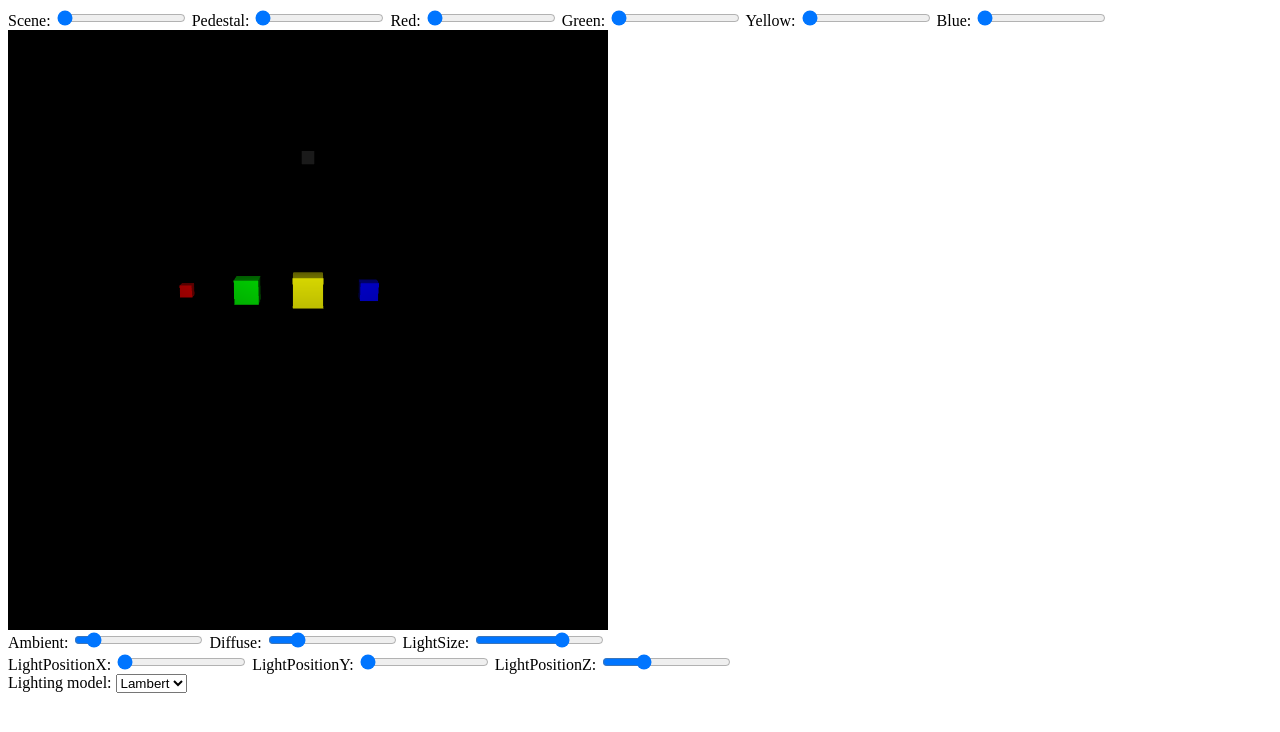
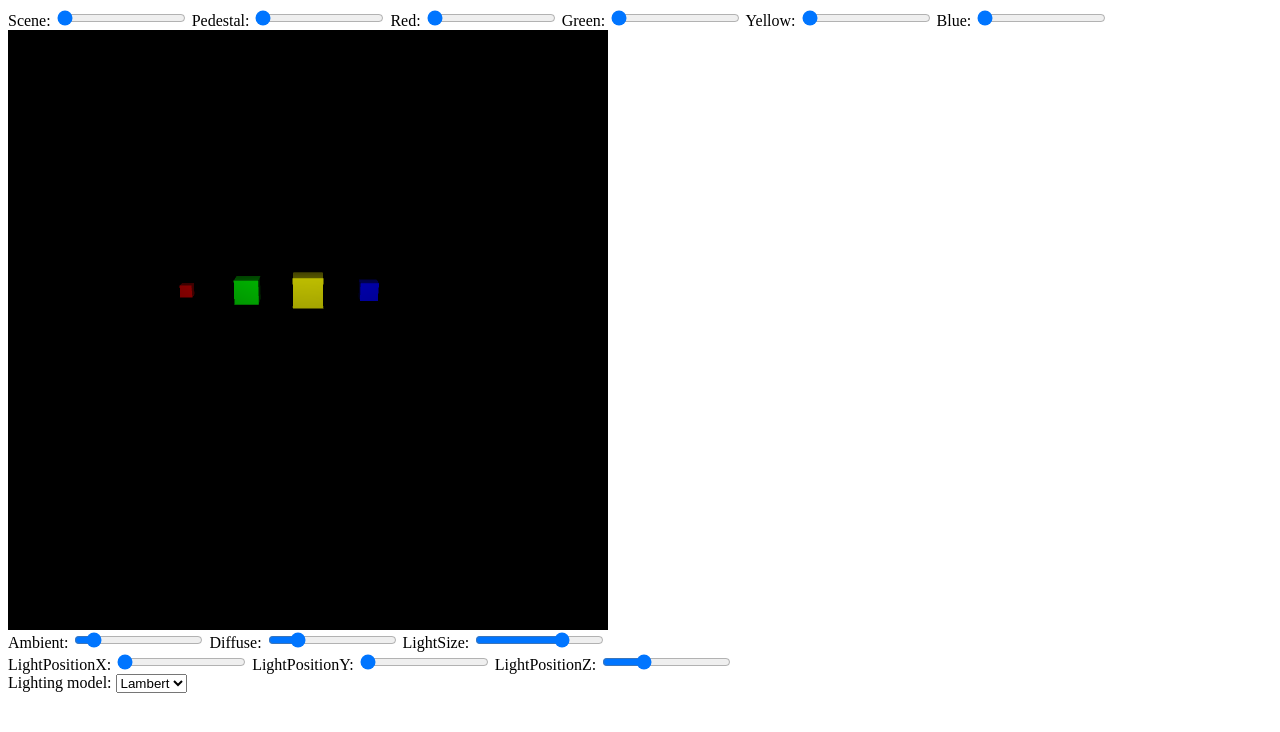
Before and after one commit to Soromytko/CSmCG, a plain HTML site: page Laba4/index.html in a window 1280 px wide. Drawn offline with Linux system fonts and the light colour scheme.

Commit message:
add Lambert lighting model

```diff
--- a/Laba4/index.html
+++ b/Laba4/index.html
@@ -53,7 +53,7 @@
 		<script src="gl-matrix/dist/gl-matrix-min.js"></script>
 		<script src="src/CubeMesh.js"></script>
 		<script src="src/Cube.js"></script>
-		<script src="src/ShaderProgram.js"></script>
+		<script src="src/lambert.js"></script>
 		<script src="src/index.js"></script>
 	</body>
 </html>
--- a/Laba4/src/index.js
+++ b/Laba4/src/index.js
@@ -65,57 +65,7 @@ var objects = [
 
 
  // Initialization =========================================================
- var vertSource = `
-    precision mediump float;
-    attribute vec3 vertexPosition;
-    attribute vec3 vertexNormal;
 
-    uniform mat4 u_ProjectMat;
-    uniform mat4 u_ViewMat;
-    uniform mat4 u_WorldMat;
-
-    // Lights
-    uniform vec3 u_LightPosition;
-    uniform vec3 u_LightDirection;
-    uniform float u_LightSize;
-
-    varying float v_Diffuse;
-
-    void main(void)
-    {
-        vec4 vertexGlobalPosition = u_WorldMat * vec4(vertexPosition, 1.0);
-        gl_Position = u_ProjectMat * u_ViewMat * u_WorldMat * vec4(vertexPosition, 1.0);
-
-        vec3 directionToLight = u_LightPosition - vertexGlobalPosition.xyz;
-        float distanceToLight = length(directionToLight);
-        directionToLight = normalize(directionToLight);
-        vec3 rotatedNormal = (u_WorldMat * vec4(vertexNormal, 1.0)).xyz - (u_WorldMat * vec4(0.0, 0.0, 0.0, 1.0)).xyz;
-        rotatedNormal = normalize(rotatedNormal);
-        float diffuse = max(0.0, dot(directionToLight, rotatedNormal));
-        diffuse *= max(0.0, (1.0 - distanceToLight / u_LightSize));
-        v_Diffuse = diffuse;
-    }
- `
-
- var fragSource = `
-    precision mediump float;
-
-    uniform vec3 u_Color;
-    uniform float u_AmbientIntensity;
-    uniform float u_DiffuseIntensity;
-
-    varying float v_Diffuse;
-
-    void main()
-    {
-        vec3 lightColor = vec3(1.0, 1.0, 1.0);
-
-        vec3 ambientColor = lightColor * u_AmbientIntensity;
-        vec3 diffuseColor = lightColor * (v_Diffuse * u_DiffuseIntensity);
-
-        gl_FragColor = vec4(u_Color * (ambientColor + diffuseColor), 1.0);
-    }
- `
 
  var vertPhongSource = `
  precision mediump float;
@@ -202,7 +152,7 @@ function init() {
         throw new Error()
     }
 
-    lambertShaderProgram = createShaderProgram(gl, vertSource, fragSource)
+    lambertShaderProgram = createShaderProgram(gl, vertLambertSource, fragSource)
     if (!lambertShaderProgram) {
         console.log("Lambert shader ERROR")
         throw new Error()
@@ -234,8 +184,8 @@ function setShaderProgram(newShaderProgram) {
     uLightPositionLoc = gl.getUniformLocation(shaderProgram, "u_LightPosition")
     uLightDirectionLoc = gl.getUniformLocation(shaderProgram, "u_LightDirection")
     uLightSizeLoc = gl.getUniformLocation(shaderProgram, "u_LightSize")
-    vertexPositionAttribLoc = gl.getAttribLocation(shaderProgram, 'vertexPosition')
-    vertexNormalAttribLoc = gl.getAttribLocation(shaderProgram, 'vertexNormal')
+    vertexPositionAttribLoc = gl.getAttribLocation(shaderProgram, 'a_VertexPosition')
+    vertexNormalAttribLoc = gl.getAttribLocation(shaderProgram, 'a_VertexNormal')
 
     gl.useProgram(shaderProgram)
 }
@@ -243,28 +193,9 @@ function setShaderProgram(newShaderProgram) {
 function main() {
     init()
 
-    // const vertexShaderSourceCode = vertSource
-    // const fragmentShaderSourceCode = fragSource
-
-    // const vertShader = compileShader(gl, gl.VERTEX_SHADER, vertexShaderSourceCode)
-    // const fragShader = compileShader(gl, gl.FRAGMENT_SHADER, fragmentShaderSourceCode)
-
-    // if (!vertShader || !fragShader)
-    //     throw new Error()
-
-    // var shaderProgram = createShaderProgram(gl, vertShader, fragShader)
-
-    // if (!shaderProgram)
-    //     throw new Error()
-
-
-
     gl.enable(gl.DEPTH_TEST)
     gl.depthFunc(gl.LEQUAL)
     gl.viewport(0, 0, gl.canvas.width, gl.canvas.height)
-
-
-
 
     gl.enableVertexAttribArray(vertexPositionAttribLoc)
     gl.enableVertexAttribArray(vertexNormalAttribLoc)
--- /dev/null
+++ b/Laba4/src/lambert.js
@@ -0,0 +1,55 @@
+var vertLambertSource = `
+precision mediump float;
+attribute vec3 a_VertexPosition;
+attribute vec3 a_VertexNormal;
+
+uniform mat4 u_ProjectMat;
+uniform mat4 u_ViewMat;
+uniform mat4 u_WorldMat;
+
+varying vec3 v_VertexPosition;
+varying vec3 v_VertexNormal;
+
+void main(void)
+{
+    vec4 vertexGlobalPosition = u_WorldMat * vec4(a_VertexPosition, 1.0);
+    v_VertexPosition = vertexGlobalPosition.xyz;
+    vec3 rotatedNormal = (u_WorldMat * vec4(a_VertexNormal, 1.0)).xyz - (u_WorldMat * vec4(0.0, 0.0, 0.0, 1.0)).xyz;
+    v_VertexNormal = rotatedNormal;
+
+    gl_Position = u_ProjectMat * u_ViewMat * u_WorldMat * vec4(a_VertexPosition, 1.0);
+}
+`
+
+var fragSource = `
+precision mediump float;
+
+uniform vec3 u_Color;
+uniform float u_AmbientIntensity;
+uniform float u_DiffuseIntensity;
+
+varying vec3 v_VertexPosition;
+varying vec3 v_VertexNormal;
+
+varying float v_Diffuse;
+
+// Lights
+uniform vec3 u_LightPosition;
+uniform float u_LightSize;
+
+void main()
+{
+    vec3 lightColor = vec3(1.0, 1.0, 1.0);
+
+    vec3 directionToLight = u_LightPosition - v_VertexPosition;
+    float distanceToLight = length(directionToLight);
+    directionToLight = normalize(directionToLight);
+    vec3 normal = normalize(v_VertexNormal);
+    float diffuse = max(0.0, dot(directionToLight, normal));
+    diffuse *= max(0.0, (1.0 - distanceToLight / u_LightSize));
+
+    vec3 diffuseColor = lightColor * (diffuse * u_DiffuseIntensity);
+
+    gl_FragColor = vec4(u_Color * (diffuseColor), 1.0);
+}
+`
```
